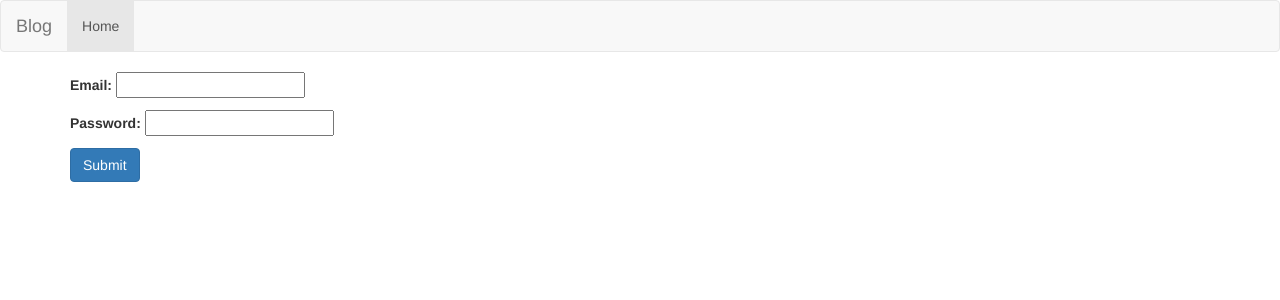
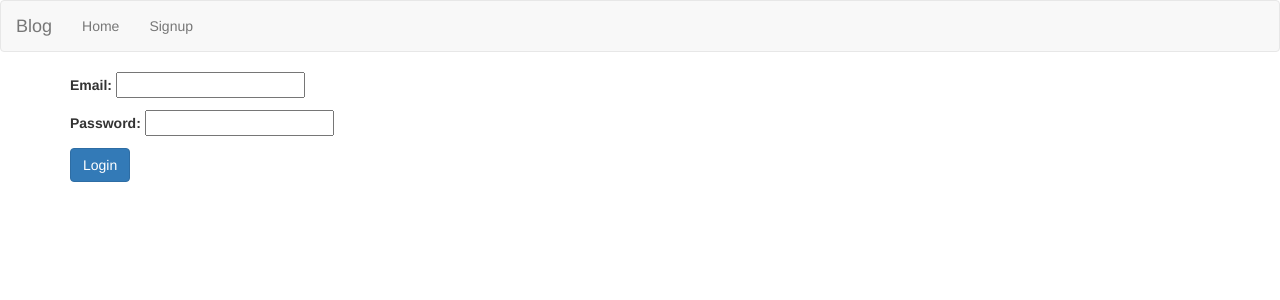
Before and after one commit to HusseinOkasha/Blog, a Django app: page / in a window 1280 px wide. Shown: the top 300 px of the page. Run offline with Django 3.2, Linux system fonts and the light colour scheme; some libraries are stand-ins or nearby versions.

Commit message:
Editing some styles & adding signup option in login page

```diff
--- a/blog/settings.py
+++ b/blog/settings.py
@@ -11,7 +11,7 @@ https://docs.djangoproject.com/en/3.2/ref/settings/
 """
 
 from pathlib import Path
-import django_heroku
+#import django_heroku
 
 # Build paths inside the project like this: BASE_DIR / 'subdir'.
 BASE_DIR = Path(__file__).resolve().parent.parent
@@ -129,4 +129,4 @@ STATIC_URL = '/static/'
 
 DEFAULT_AUTO_FIELD = 'django.db.models.BigAutoField'
 
-django_heroku.settings(locals())
+#django_heroku.settings(locals())
--- a/blogger/templates/blogger/home.html
+++ b/blogger/templates/blogger/home.html
@@ -16,7 +16,7 @@
           <a class="navbar-brand" href="#">Blog</a>
         </div>
         <ul class="nav navbar-nav">
-          <li class="active"><a href="#">Home</a></li>
+          <li class="action"><a href="#">Home</a></li>
           <li><a href="/blogger/{{id}}/create_post/">Write post</a></li>
         </ul>
       </div>
--- a/login/templates/login/login.html
+++ b/login/templates/login/login.html
@@ -13,10 +13,11 @@
     <nav class="navbar navbar-default">
       <div class="container-fluid">
         <div class="navbar-header">
-          <a class="navbar-brand" href="#">Blog</a>
+          <a class="navbar-brand active" href="#">Blog</a>
         </div>
         <ul class="nav navbar-nav">
-          <li class="active"><a href="/blogger/{{id}}/home">Home</a></li>
+          <li class="action"><a href="/blogger/{{id}}/home">Home</a></li>
+          <li class="action"><a href="/signup">Signup</a></li>
         </ul>
       </div>
     </nav>
@@ -26,7 +27,7 @@
         <div class="form-group">
           {% csrf_token %} {{ form.as_p }}
           <button type="submit" class="btn btn-primary" value="Submit">
-            Submit
+            Login
           </button>
         </div>
       </form>
--- a/posts/templates/posts/create_post.html
+++ b/posts/templates/posts/create_post.html
@@ -16,7 +16,7 @@
           <a class="navbar-brand" href="#">Blog</a>
         </div>
         <ul class="nav navbar-nav">
-          <li class="active"><a href="/blogger/{{id}}/home">Home</a></li>
+          <li class="action"><a href="/blogger/{{id}}/home">Home</a></li>
         </ul>
       </div>
     </nav>
--- a/signup/templates/signup/signup.html
+++ b/signup/templates/signup/signup.html
@@ -16,7 +16,7 @@
           <a class="navbar-brand" href="#">Blog</a>
         </div>
         <ul class="nav navbar-nav">
-          <li class="active"><a href="/blogger/{{id}}/home">Home</a></li>
+          <li class="action"><a href="/blogger/{{id}}/home">Home</a></li>
         </ul>
       </div>
     </nav>
@@ -26,7 +26,7 @@
         <div class="form-group">
           {% csrf_token %} {{ form.as_p }}
           <button type="submit" class="btn btn-primary" value="Submit">
-            Submit
+            Signup
           </button>
         </div>
       </form>
```
